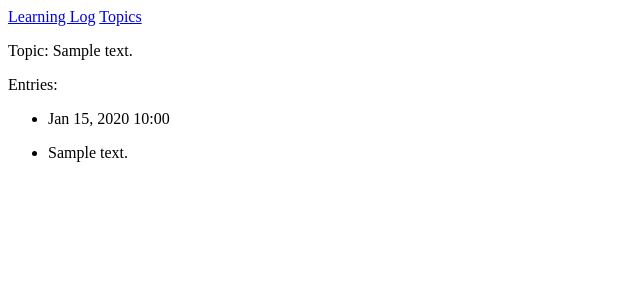
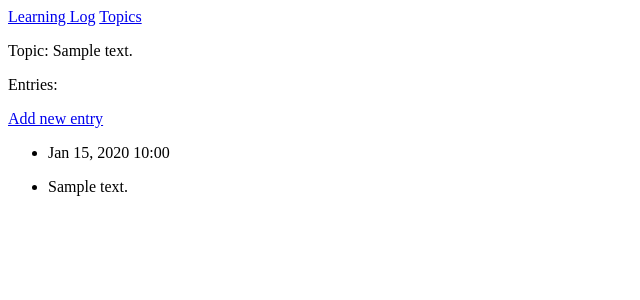
Before and after one commit to GreyZeng/learning_log, a Django app: page /topics/1/ in a window 1280 px wide. Shown: the top 300 px of the page, without its empty margins (0-640 px from the left). Run offline with Django 4.2, Linux system fonts and the light colour scheme; tables that the repository leaves empty hold one stand-in row (values such as "Sample post").

Commit message:
add entry

```diff
--- a/learning_logs/templates/learning_logs/topic.html
+++ b/learning_logs/templates/learning_logs/topic.html
@@ -2,8 +2,11 @@
 
 
 {% block content %}
-<p>Topic: {{ topic.text }}</p>
+<p>Topic: {{ topic }}</p>
 <p>Entries:</p>
+<p>
+    <a href="{% url 'learning_logs:new_entry' topic.id %}">Add new entry</a>
+</p>
 <ul>
     {% for entry in entries %}
     <li><p>{{ entry.date_added|date:'M d, Y H:i' }}</p></li>
--- a/learning_logs/urls.py
+++ b/learning_logs/urls.py
@@ -10,4 +10,5 @@ urlpatterns = [
     path('topics/', views.topics, name='topics'),
     path('topics/<int:topic_id>/', views.topic, name='topic'),
     path('new_topic/', views.new_topic, name='new_topic'),
+    path('new_entry/<int:topic_id>/', views.new_entry, name='new_entry'),
 ]
--- a/learning_logs/views.py
+++ b/learning_logs/views.py
@@ -1,6 +1,6 @@
 from django.shortcuts import render, redirect
 
-from .forms import TopicForm
+from .forms import TopicForm, EntryForm
 from .models import Topic
 
 
@@ -38,3 +38,23 @@ def new_topic(request):
     # 显示空表单或表单数据无效
     context = {'form': form}
     return render(request, 'learning_logs/new_topic.html', context)
+
+
+def new_entry(request, topic_id):
+    """在特定主题中添加新条目"""
+    topic = Topic.objects.get(id=topic_id)
+
+    if request.method != 'POST':
+        # 未提交数据，创建一个新表单
+        form = EntryForm()
+    else:
+        # POST提交数据，对数据进行处理
+        form = EntryForm(data=request.POST)
+        if form.is_valid():
+            new_entry = form.save(commit=False)
+            new_entry.topic = topic
+            new_entry.save()
+            return redirect('learning_logs:topic', topic_id=topic_id)
+    # 显示空表单或表单数据无效
+    context = {'topic': topic, 'form': form}
+    return render(request, 'learning_logs/new_entry.html', context)
```
Also changed, not shown: learning_logs/forms.py (+9 -1 lines), learning_logs/templates/learning_logs/new_entry.html (added, +12 -0 lines).
